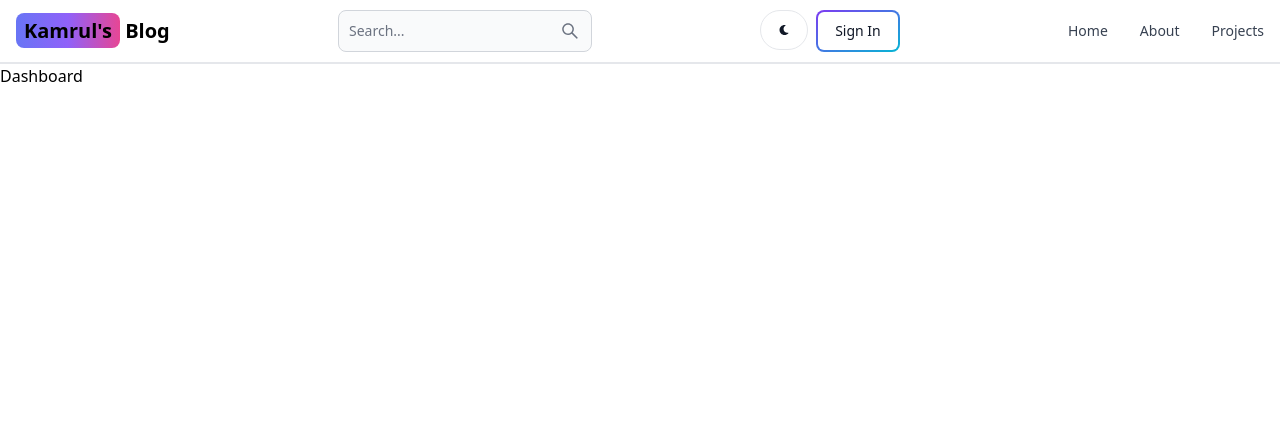
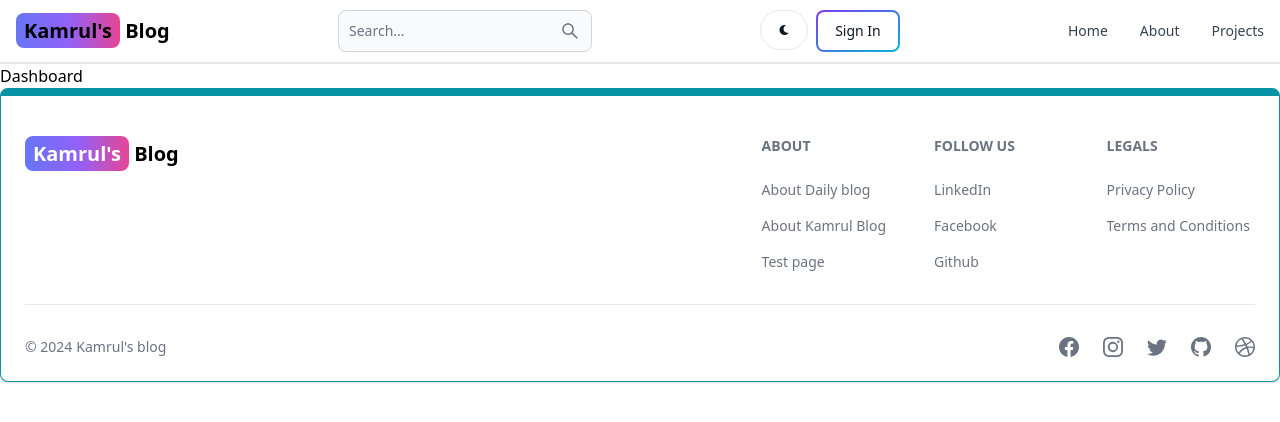
Before and after one commit to themeexpress/mern-blog, a React (Vite) app in the folder client/: page /dashboard in a window 1280 px wide. Shown: the top 422 px of the page. Built offline with nearby package versions, Linux system fonts and the light colour scheme.

Commit message:
Completed Footer UI

```diff
--- a/client/src/App.jsx
+++ b/client/src/App.jsx
@@ -6,6 +6,7 @@
 import Projects from './pages/Projects';
 import Dashboard from './pages/Dashboard';
 import Header from './components/Header';
+import Footer from './components/Footer';
 export default function App() {
   return (
     <BrowserRouter>
@@ -18,6 +19,7 @@
         <Route path='/projects' element={<Projects /> }></Route>
         <Route path='/dashboard' element={<Dashboard />}></Route>
       </Routes>
+      <Footer/>
     </BrowserRouter>
   )
 }
--- /dev/null
+++ b/client/src/components/Footer.jsx
@@ -0,0 +1,94 @@
+import { Footer } from 'flowbite-react'
+import { Link, useLocation } from 'react-router-dom';
+import { BsFacebook, BsInstagram, BsTwitter, BsGithub, BsDribbble } from 'react-icons/bs';
+export default function FooterCom() {
+  return (
+    <Footer container className='border border-t-8 border-teal-500'>
+        <div className="w-full max-w-7xl mx-auto">
+            <div className="grid w-full justify-between sm:flex md:grid-cols-1">
+                <div className="mt-5">
+                    <Link to="/" className='self-center whitespace-nowrap text-lg sm:text-xl font-semibold dark:text-white'>
+                        <span className='px-2 py-1 bg-gradient-to-r from-indigo-500 via-purple-500 to-pink-500 rounded-lg text-white'>Kamrul's</span> Blog
+                    </Link>
+                </div>
+                <div className="grid grid-cols-2 gap-8 mt-4 sm:grid-cols-3 sm:gap-6">
+                    <div>
+                        <Footer.Title title='About' />
+                        <Footer.LinkGroup col>
+                            <Footer.Link
+                                href='https://themeexpress.github.io/'
+                                target='_blank'
+                                rel='noopener noreferrer'
+                            >
+                                About Daily blog
+                            </Footer.Link>
+                            <Footer.Link
+                                href='/about'
+                                target='_blank'
+                                rel='noopener noreferrer'
+                            >
+                                About Kamrul Blog
+                            </Footer.Link>
+                            <Footer.Link
+                                href='/about'
+                                target='_blank'
+                                rel='noopener noreferrer'
+                            >
+                                Test page
+                            </Footer.Link>
+                        </Footer.LinkGroup>
+                    </div>
+                    <div>
+                        <Footer.Title title='Follow Us' />
+                        <Footer.LinkGroup col>
+                            <Footer.Link
+                                href='https://www.linkedin.com/in/kamrulislam33/'
+                                target='_blank'
+                                rel='noopener noreferrer'
+                            >
+                                LinkedIn
+                            </Footer.Link>
+                            <Footer.Link
+                                href='https://www.facebook.com'
+                                target='_blank'
+                                rel='noopener noreferrer'
+                            >
+                                Facebook
+                            </Footer.Link>
+                            <Footer.Link
+                                href='https://github.com/themeexpress'
+                                target='_blank'
+                                rel='noopener noreferrer'
+                            >
+                                Github
+                            </Footer.Link>
+                        </Footer.LinkGroup>
+                    </div>
+                    <div>
+                        <Footer.Title title='Legals' />
+                        <Footer.LinkGroup col>
+                            <Footer.Link href='#'> Privacy Policy </Footer.Link>
+                            <Footer.Link  href='#'> Terms and Conditions </Footer.Link>
+                        </Footer.LinkGroup>
+                    </div>
+                </div>
+            </div>
+            <Footer.Divider/>
+            <div className="w-full sm:flex sm:items-center sm:justify-between">
+                <Footer.Copyright
+                    href='#'
+                    by="Kamrul's blog"
+                    year={new Date().getFullYear()}
+                />
+                <div className="flex gap-6 sm:mt-0 mt-4 sm:justify-center">
+                    <Footer.Icon href='#' icon={BsFacebook}/>
+                    <Footer.Icon href='#' icon={BsInstagram}/>
+                    <Footer.Icon href='#' icon={BsTwitter}/>
+                    <Footer.Icon href='#' icon={BsGithub}/>
+                    <Footer.Icon href='#' icon={BsDribbble}/>
+                </div>
+            </div>
+        </div>
+    </Footer>
+  )
+}
```
